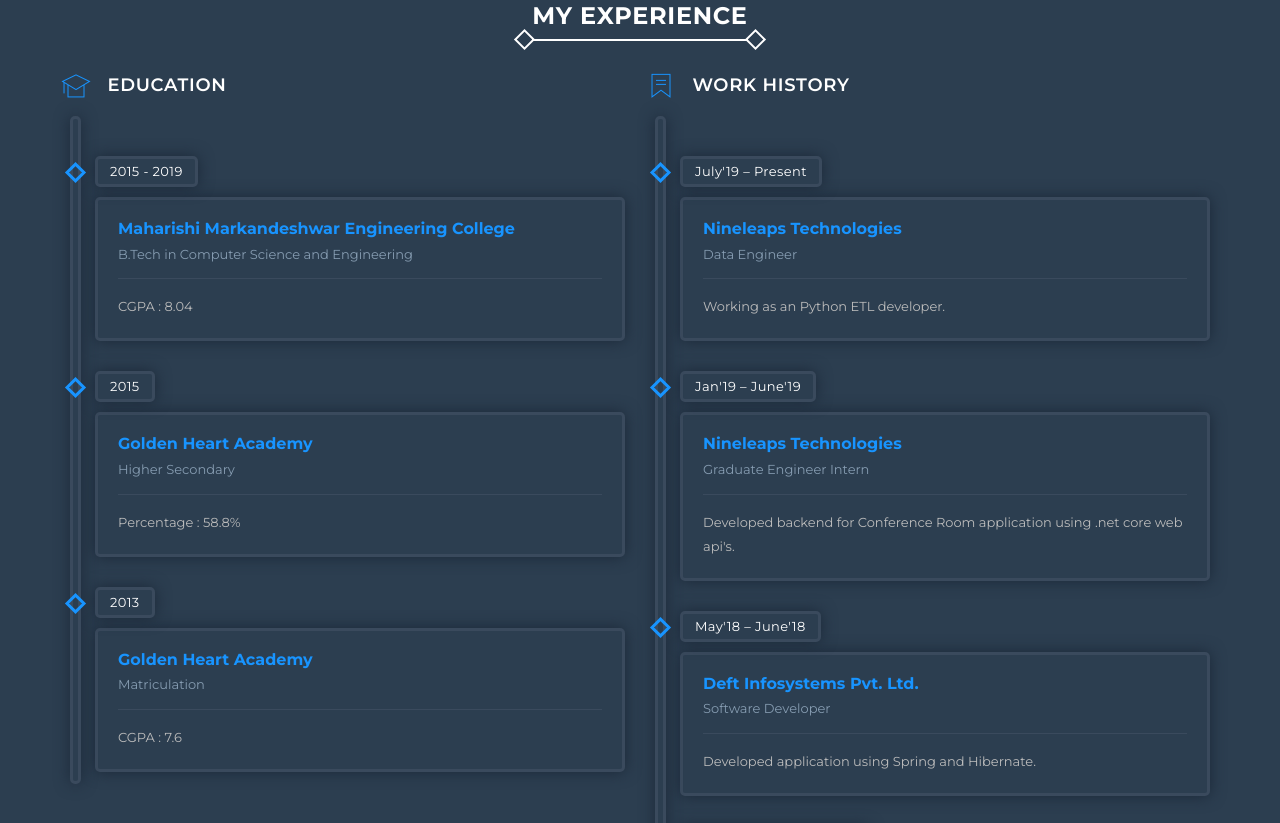
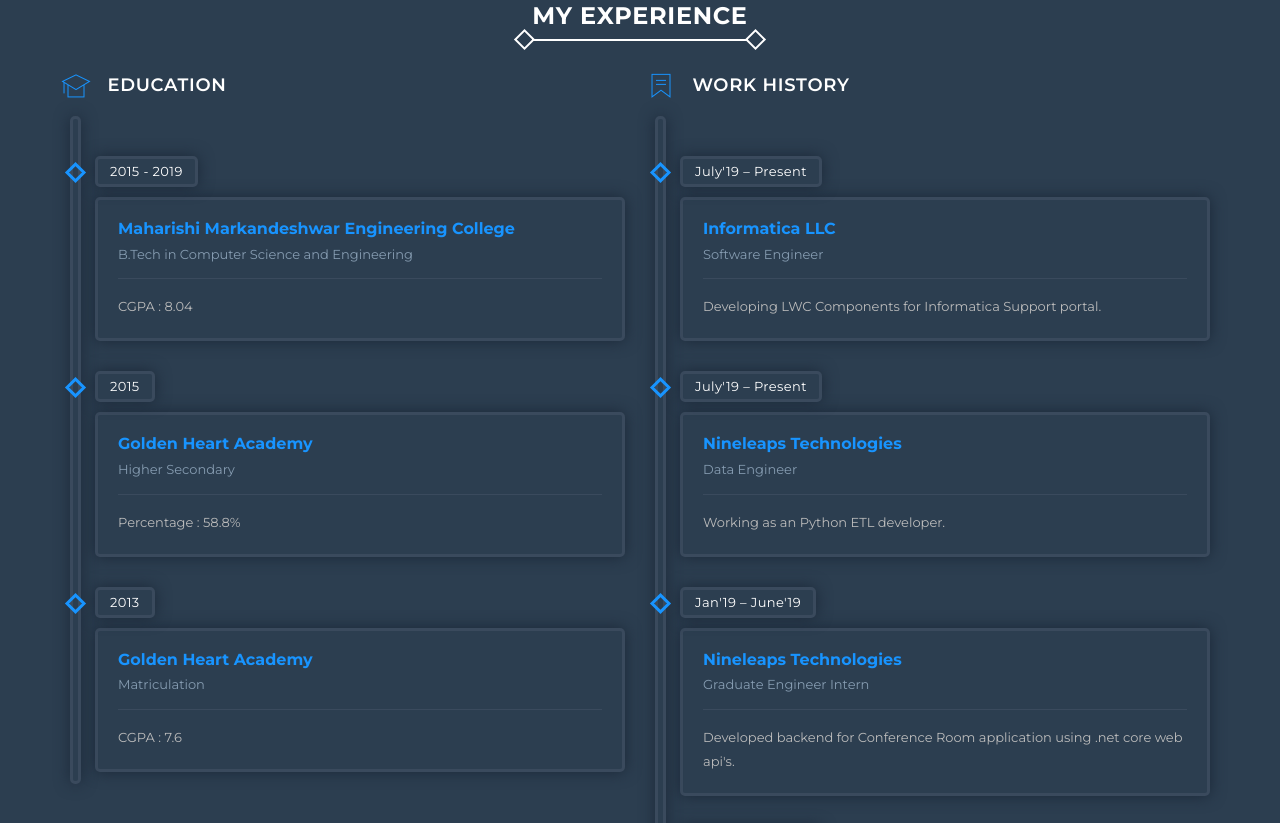
Before and after one commit to theutkarshjain/theutkarshjain.github.io, a plain HTML site: page index.html in a window 1280 px wide. Shown: the part 1264-2087 px from the top of the page. Drawn offline with Linux system fonts and the light colour scheme.

Commit message:
Updated Html

```diff
--- a/index.html
+++ b/index.html
@@ -188,6 +188,22 @@
                             <i class="pe-7s-ribbon"></i> <span>Work History</span>
                         </h3>
                         <div class="timeline-content">
+			    <div class="timeline-box">
+                                    <div class="timeline-date">
+                                        July'19 – Present
+                                    </div>
+                                    <div class="timeline-info">
+                                        <div class="timeline-info-header">
+                                            <h3>Informatica LLC</h3>
+                                            <p>Software Engineer</p>
+                                        </div>
+                                        <div class="timeline-info-details">
+                                            <p>
+                                                Developing LWC Components for Informatica Support portal.
+                                            </p>
+                                        </div>
+                                    </div>
+                            </div>
                             <div class="timeline-box">
                                     <div class="timeline-date">
                                         July'19 – Present
```
